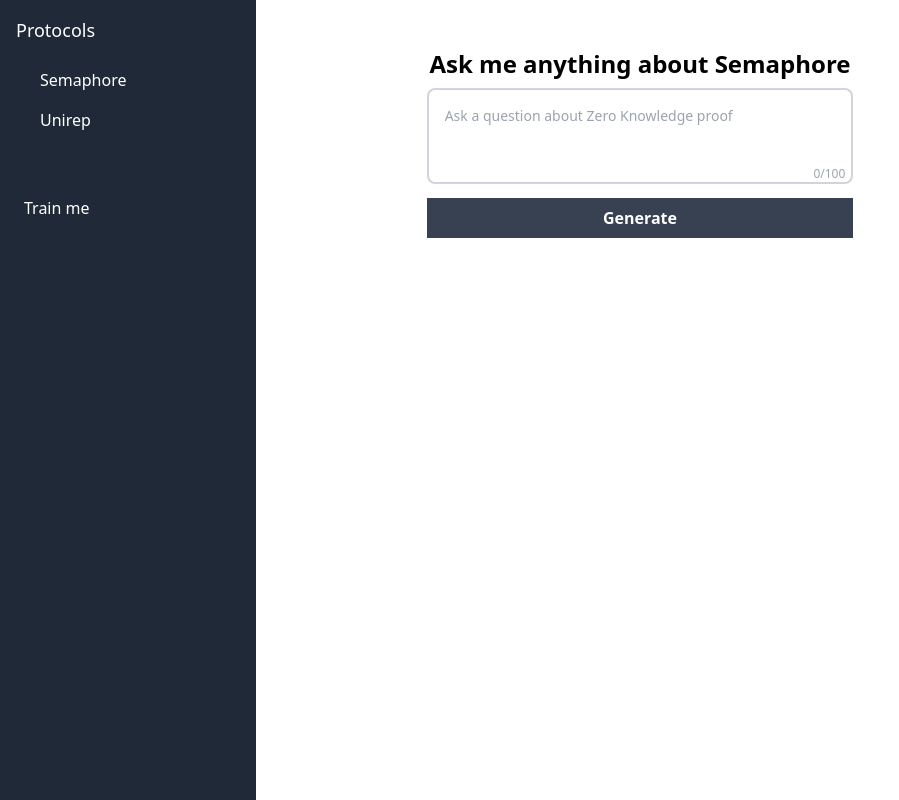
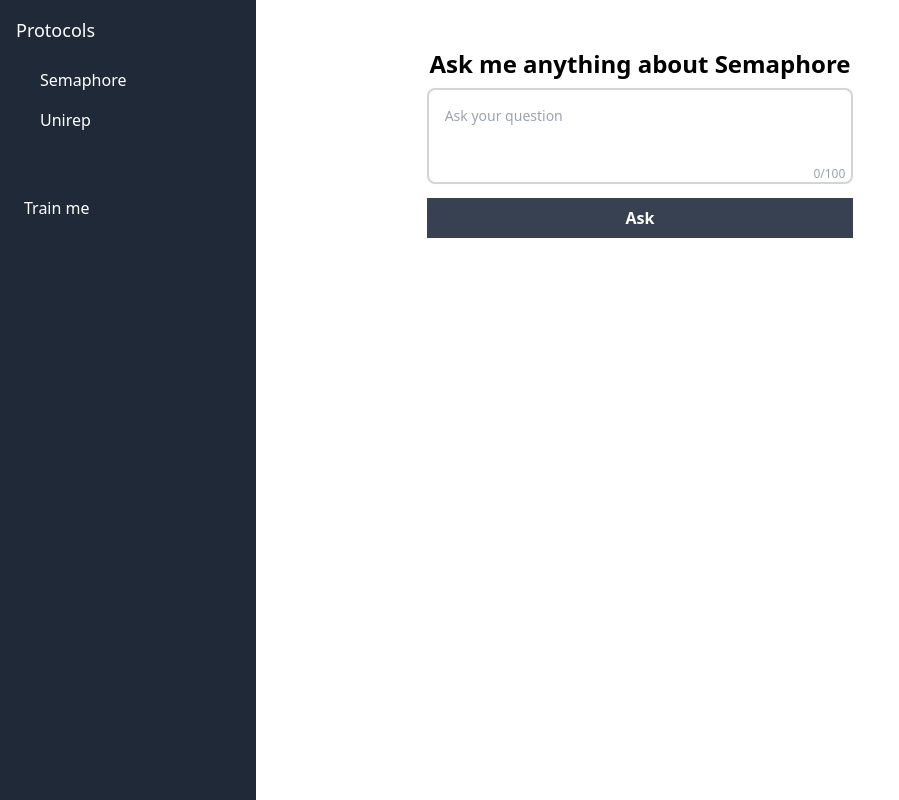
Before and after one commit to marciob/gpt3-zk, a Next.js app: page / in a window 1280 px wide. Shown: the whole page, without its empty margins (0-899 px from the left). Built offline with nearby package versions, Linux system fonts and the light colour scheme.

Commit message:
small text changes

```diff
--- a/pages/fine-tune.tsx
+++ b/pages/fine-tune.tsx
@@ -36,7 +36,7 @@
     <div className={styles.container}>
       <Sidebar />
       <div className="bg-white p-4 lg:col-span-1 text-center">
-        <h1 className="text-2xl font-medium">Fine Tune</h1>
+        <h1 className="text-2xl font-medium">Fine-Tuning</h1>
         <p className="text-lg mb-5">
           Improve the fine-tune model by providing additional prompts and
           expected completions.
--- a/pages/index.tsx
+++ b/pages/index.tsx
@@ -83,7 +83,7 @@
               onChange={(e) => setInput(e.target.value)}
               value={input}
               className="w-full border-2 border-gray-300 bg-white p-4 rounded-lg text-sm focus:outline-none resize-none"
-              placeholder="Ask a question about Zero Knowledge proof"
+              placeholder={`Ask your question`}
             />
             {/* charecter limit text in the bottom right side of textarea */}
             <div
@@ -99,14 +99,14 @@
             onClick={submit}
             className="bg-gray-700 hover:bg-gray-900 text-white font-bold py-2 px-4 rounder"
           >
-            {/* {loading ? "loading..." : "Generate"} */}
+            {/* {loading ? "loading..." : "Ask"} */}
             {loading ? (
               <div className="flex justify-center items-center gap-4">
                 <p>Loading...</p>
                 <MoonLoader size={20} />
               </div>
             ) : (
-              "Generate"
+              "Ask"
             )}
           </button>
           {/* output field with the results (shown only when "suggestion" is true) */}
```
